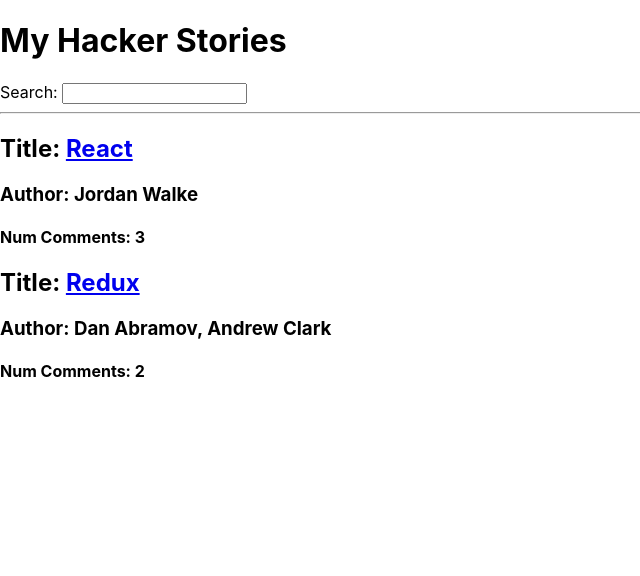
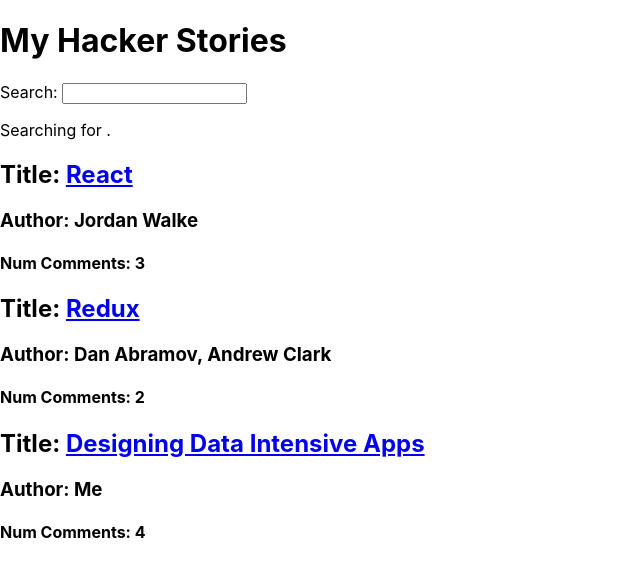
Before and after one commit to iqbalyarkhan/typescript, a React (Create React App) app: page / in a window 1280 px wide. Shown: the top 576 px of the page, without its empty margins (0-640 px from the left). Built offline with nearby package versions, Linux system fonts and the light colour scheme.

Commit message:
more react

```diff
--- a/src/App.js
+++ b/src/App.js
@@ -1,6 +1,8 @@
 import React from 'react';
 
-const list = [
+function App() {
+
+  const stories = [
     {
       title: 'React',
       url: 'https://reactjs.org/',
@@ -17,26 +19,54 @@
       points: 5,
       objectID: 1,
     },
+    {
+      title: 'Designing Data Intensive Apps',
+      url: 'https://redux.js.org/',
+      author: 'Me',
+      num_comments: 4,
+      points: 7,
+      objectID: 2,
+    },
   ];
 
-function App() {
+  const [searchTerm, setSearchTerm] = React.useState('');
+
+  const handleSearch = event => {
+    setSearchTerm(event.target.value);
+  };
+
+  const searchedStories = stories.filter(story => {
+    return story.title
+      .toLowerCase()
+      .includes(searchTerm.toLowerCase());
+  });
 
   return (
     <div>
       <h1>My Hacker Stories</h1>
-
-      <label htmlFor="search">Search: </label>
-      <input id="search" type="text" />
-      <hr />
-      <List />
+      <Search onSearch={handleSearch} searchTerm={searchTerm} />
+      <List list={searchedStories} />
 
     </div >
   );
 }
 
-function List() {
+const Search = props => {
+
   return (
-    list.map(function (item) {
+    <div>
+      <label htmlFor="search">Search: </label>
+      <input id="search" type="text" onChange={props.onSearch} />
+      <p>
+        Searching for <strong>{props.searchTerm}</strong>.
+      </p>
+    </div>
+  );
+};
+
+const List = props => {
+  return (
+    props.list.map(function (item) {
       return (
         <div key={item.objectID}>
           <h2>Title: <a href={item.url}>{item.title} </a> </h2>
```
Lines whose indentation alone changed are shown as unchanged.
